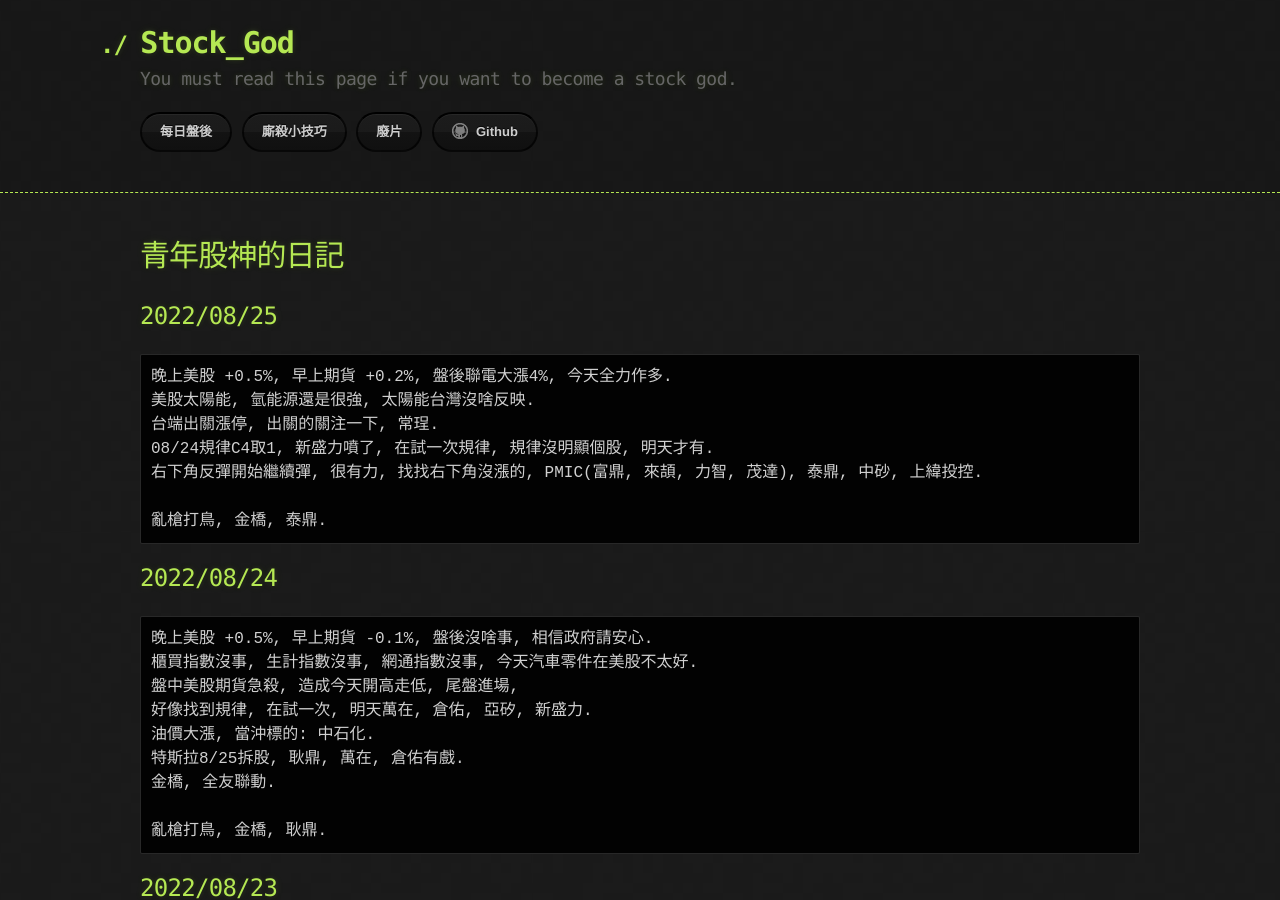
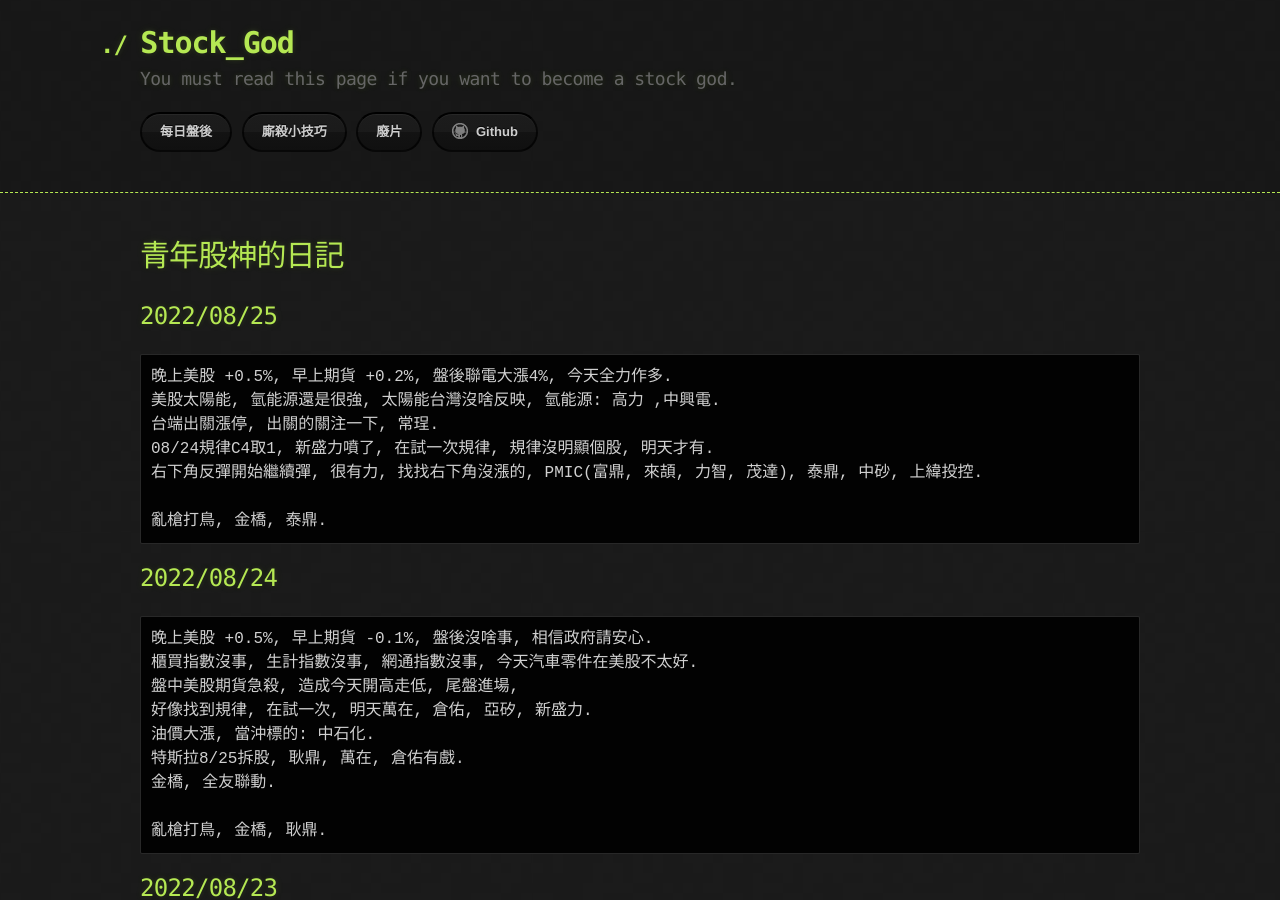
Before and after one commit to lepg5487/Stock_God, a Jekyll site: the page built from index.md, in a window 1280 px wide and 900 px high. Built offline with Jekyll 4.4.1, drawn with Linux system fonts in a browser that asks for light colours; our own code applies the rules of GitHub Pages for plain Markdown files.

Commit message:
Update index.md

````diff
--- a/index.md
+++ b/index.md
@@ -7,7 +7,7 @@ layout: testlayouts
 ## 2022/08/25
 ```
 晚上美股 +0.5%, 早上期貨 +0.2%, 盤後聯電大漲4%, 今天全力作多.
-美股太陽能, 氫能源還是很強, 太陽能台灣沒啥反映.
+美股太陽能, 氫能源還是很強, 太陽能台灣沒啥反映, 氫能源: 高力 ,中興電.
 台端出關漲停, 出關的關注一下, 常珵.
 08/24規律C4取1, 新盛力噴了, 在試一次規律, 規律沒明顯個股, 明天才有.
 右下角反彈開始繼續彈, 很有力, 找找右下角沒漲的, PMIC(富鼎, 來頡, 力智, 茂達), 泰鼎, 中砂, 上緯投控.
````
